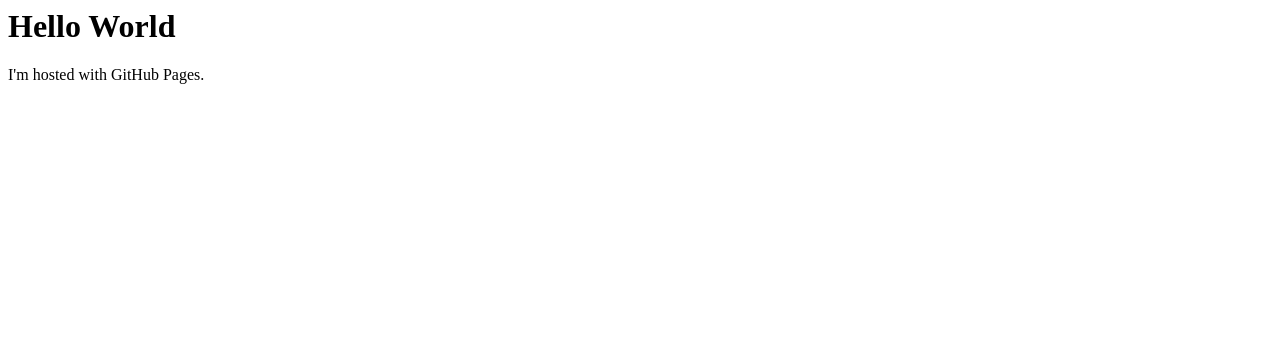
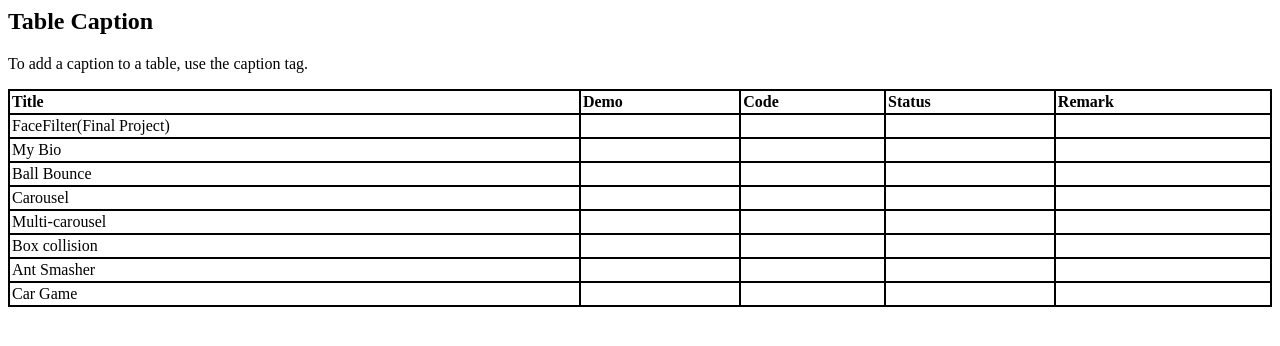
Before and after one commit to sushmalama/leapfrog, a plain HTML site: page index.html in a window 1280 px wide. Drawn offline with Linux system fonts and the light colour scheme.

Commit message:
table file added

```diff
--- a/index.html
+++ b/index.html
@@ -1,6 +1,94 @@
 <html>
+
+<head>
+    <style>
+        table,
+        th,
+        td {
+            border: 2px solid black;
+            border-collapse: collapse;
+        }
+
+        th,
+        td {
+            padding: 2px;
+            text-align: left;
+        }
+    </style>
+</head>
+
 <body>
-<h1>Hello World</h1>
-<p>I'm hosted with GitHub Pages.</p>
+
+    <h2>Table Caption</h2>
+    <p>To add a caption to a table, use the caption tag.</p>
+
+    <table style="width:100%">
+
+        <tr>
+            <th>Title</th>
+            <th>Demo</th>
+            <th>Code</th>
+            <th> Status</th>
+            <th> Remark</th>
+        </tr>
+        <tr>
+            <td>FaceFilter(Final Project)</td>
+            <td></td>
+            <td></td>
+            <td></td>
+            <td></td>
+        </tr>
+        <tr>
+            <td>My Bio</td>
+            <td></td>
+            <td></td>
+            <td></td>
+            <td></td>
+        </tr>
+        <tr>
+            <td>Ball Bounce</td>
+            <td></td>
+            <td></td>
+            <td></td>
+            <td></td>
+        </tr>
+        <tr>
+            <td>Carousel</td>
+            <td></td>
+            <td></td>
+            <td></td>
+            <td></td>
+        </tr>
+        <tr>
+            <td>Multi-carousel</td>
+            <td></td>
+            <td></td>
+            <td></td>
+            <td></td>
+        </tr>
+        <tr>
+            <td>Box collision</td>
+            <td></td>
+            <td></td>
+            <td></td>
+            <td></td>
+        </tr>
+        <tr>
+            <td>Ant Smasher</td>
+            <td></td>
+            <td></td>
+            <td></td>
+            <td></td>
+        </tr>
+        <tr>
+            <td>Car Game</td>
+            <td></td>
+            <td></td>
+            <td></td>
+            <td></td>
+        </tr>
+    </table>
+
 </body>
+
 </html>
```
